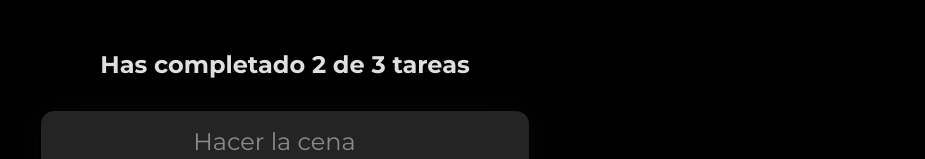
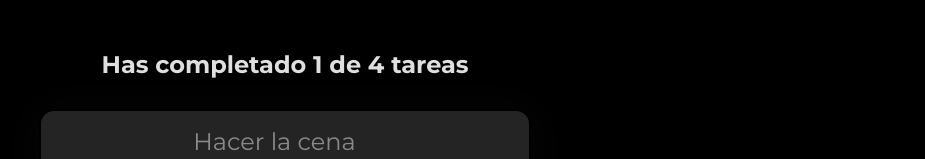
Before and after one commit to axrcode/notes-app, a React (Create React App) app: page / in a window 1280 px wide. Shown: the top 159 px of the page, without its empty margins (355-1280 px from the left). Built offline with nearby package versions, Linux system fonts and the light colour scheme; the HTML template or start-up script is replaced by a standard one.

Commit message:
UPDATE - Contador y búsqueda de task utilizando el state

```diff
--- a/src/App.js
+++ b/src/App.js
@@ -7,7 +7,7 @@ import {CreateTaskButton} from './components/CreateTaskButton';
 
 import './css/styles.css';
 
-const tareas = [
+const defaultTareas = [
   { id: 1, text: 'Lavar la ropa', completed: false },
   { id: 2, text: 'Hacer la tarea', completed: false },
   { id: 3, text: 'Ver los cursos', completed: true },
@@ -15,23 +15,72 @@ const tareas = [
 ];
 
 function App() {
+
+  /**
+   *  Declaración de los state para:
+   *  - Obtener las tareas (tasks)
+   *  - Valor de busqueda (searchValue)
+   */
+  const [ tasks, setTasks ] = React.useState(defaultTareas);
+  const [ searchValue, setSearchValue ] = React.useState('');
+
+  /**
+   *  Variables para procesos utilizando el state:
+   *  - Filtrar tasks completados
+   *  - Total de task almacenados
+   */
+  const completedTask = tasks.filter(task => !!task.completed).length;
+  const totalTask = tasks.length;
+
+  /**
+   *  Array vacio para ir filtrando los tasks que coincidan con la búsqueda.
+   *  Condición para saber si la valor de búsqueda esta vació o contiene datos
+   */
+  let searchedTasks = [];
+
+  if ( !searchValue.length > 0 ) {
+    searchedTasks = tasks;
+  } else {
+    /**
+     *  Convierte el text de los tasks y el contenido del state de búsqueda en minúscula,
+     *  para forzar la coincidencia de los datos.
+     *  Verificar si el text del task contiene en algo del valor de búsqueda (return)
+     */
+    searchedTasks = tasks.filter(task => {
+      const taskText = task.text.toLowerCase();
+      const searchText = searchValue.toLowerCase();
+      return taskText.includes(searchText);
+    });
+  }
+
   return (
     <Fragment>
       <div className="container">
-        <TaskCounter />
-        <TaskSearch />
+
+        <TaskCounter
+          completed={completedTask}
+          total={totalTask}
+        />
+
+        <TaskSearch
+          searchValue={searchValue}
+          setSearchValue={setSearchValue}
+        />
+
         <TaskList>
           {
-            tareas.map(tarea => (
+            searchedTasks.map(task => (
               <TaskItem
-                key={tarea.id}
-                text={tarea.text}
-                completed={tarea.completed}
+                key={task.id}
+                text={task.text}
+                completed={task.completed}
               />
             ))
           }
         </TaskList>
+
         <CreateTaskButton />
+
       </div>
     </Fragment>
   );
--- a/src/components/TaskCounter.js
+++ b/src/components/TaskCounter.js
@@ -1,10 +1,10 @@
 import React, {Fragment} from 'react';
 
-function TaskCounter() {
+function TaskCounter( props ) {
     return(
         <Fragment>
             <h2 className="task-counter">
-                Has completado 2 de 3 tareas
+                Has completado { props.completed } de { props.total } tareas
             </h2>
         </Fragment>
     );
--- a/src/components/TaskSearch.js
+++ b/src/components/TaskSearch.js
@@ -1,16 +1,18 @@
 import React, {Fragment} from 'react';
 
-function TaskSearch() {
+function TaskSearch({ searchValue, setSearchValue }) {
 
-    const [ searchValue, setSearchValue ] = React.useState('');
-
+    /**
+     *  Función para obtener el contenido ingresado por el usuario en el input.
+     *  Através de los props, conecta con el state del archivo App.js
+     */
     const onSearchValueChanged = (msg) =>
     {
         console.log('Buscando: ' + msg.target.value);
         setSearchValue(msg.target.value);
     }
 
-    return(
+    return (
         <Fragment>
             <input
                 className="task-search"
@@ -19,7 +21,6 @@ function TaskSearch() {
                 value={ searchValue }
                 onChange={ onSearchValueChanged }
             />
-            <p>{ searchValue }</p>
         </Fragment>
     );
 }
```
